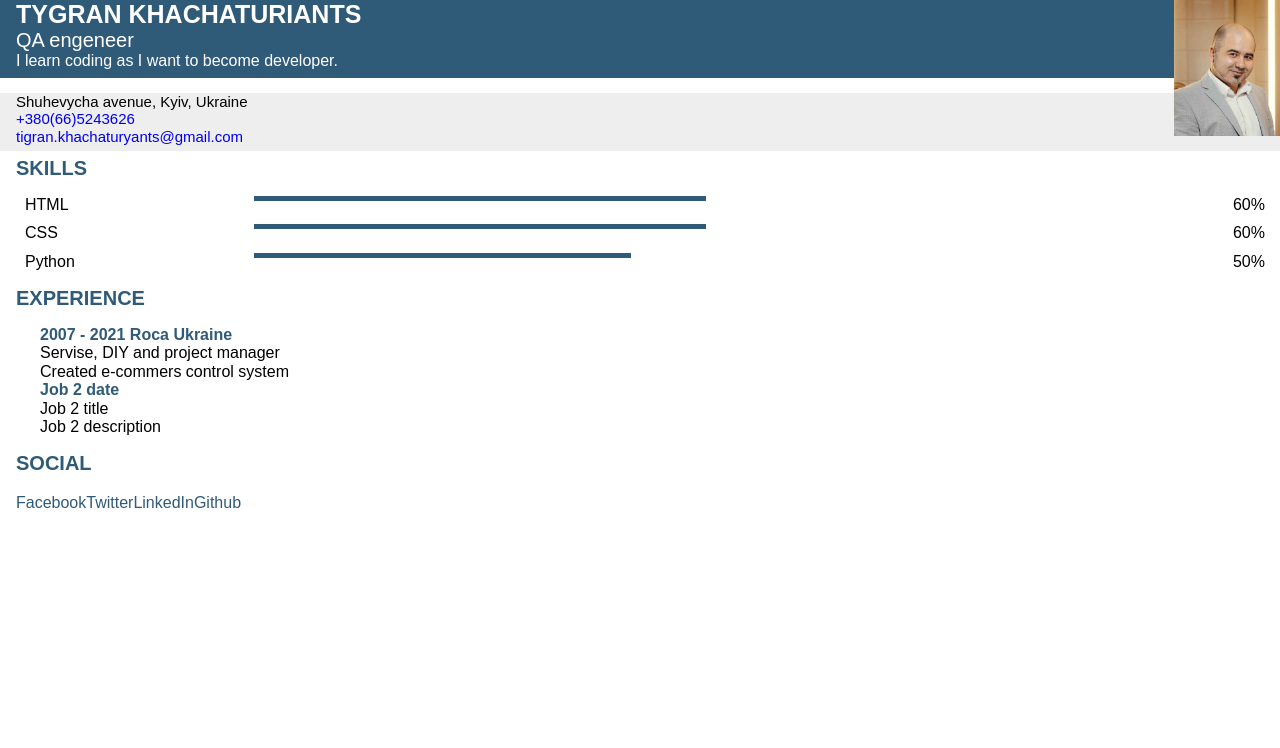
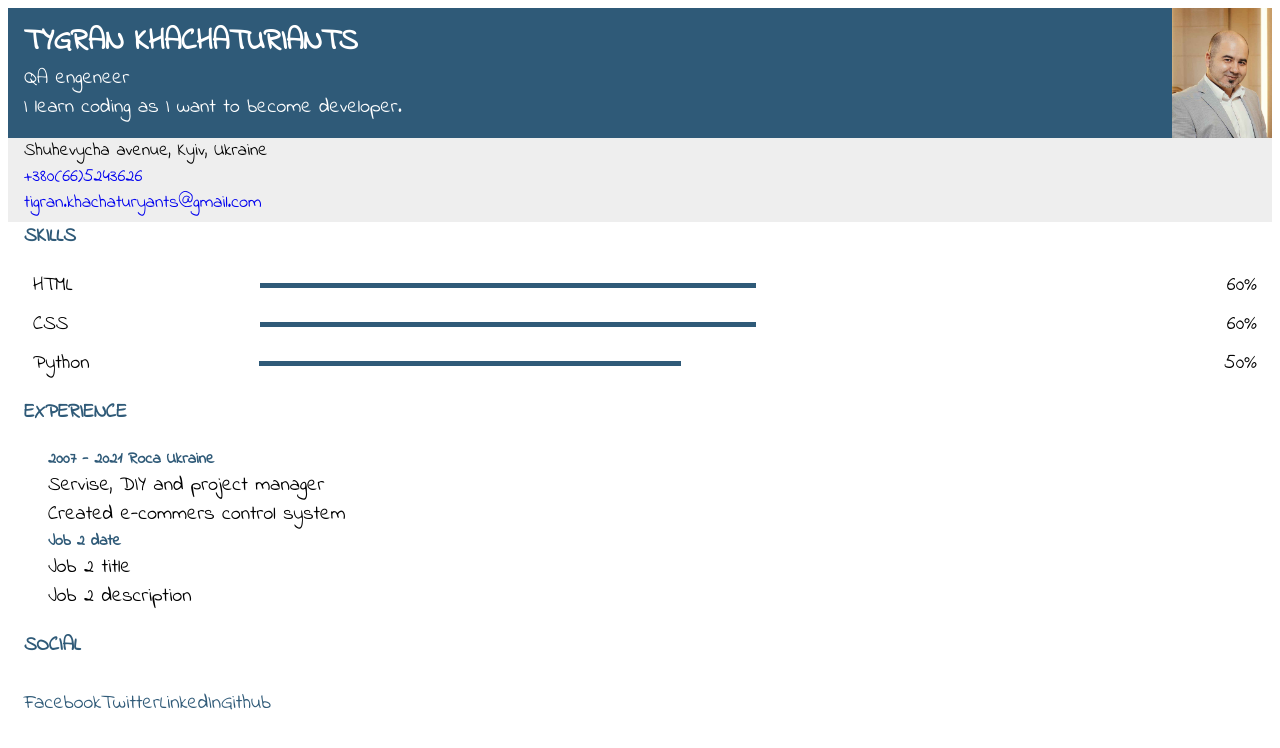
Before and after one commit to TigranKh21/CV, a plain HTML site: page index.html in a window 1280 px wide. Drawn offline with nearby package versions, Linux system fonts and the light colour scheme.

Commit message:
font is connected

```diff
--- a/index.html
+++ b/index.html
@@ -2,45 +2,48 @@
 <html>
 	<head>
 		<title>My CV</title>
-        <link
+
+        <link rel="preconnect" href="https://fonts.googleapis.com">
+        <link rel="preconnect" href="https://fonts.gstatic.com" crossorigin>
+        <link href="https://fonts.googleapis.com/css2?family=Indie+Flower&display=swap" rel="stylesheet">
+
+        <!-- <link
       rel="stylesheet"
       href="https://cdnjs.cloudflare.com/ajax/libs/modern-normalize/2.0.0/modern-normalize.min.css"
       integrity="sha512-4xo8blKMVCiXpTaLzQSLSw3KFOVPWhm/TRtuPVc4WG6kUgjH6J03IBuG7JZPkcWMxJ5huwaBpOpnwYElP/m6wg=="
       crossorigin="anonymous"
       referrerpolicy="no-referrer"
-    />
+    /> -->
         <link rel="stylesheet" href="./styles.css"/>
 	</head>
 	<body>
+		<header class="container">
+		    <div class="header-wrap">
                 <div class="intro">
-			<img src="./182_1_Interior_Armani.jpg" alt = "photo" height="136" width="106" </>
                     <div class="heading">Tygran Khachaturiants</div>
                     <div class="prof">QA engeneer</div>
                     <div class="summary">I learn coding as I want to become developer.</div>
                 </div>
-		<!--Contact Information-->
+                <div class="photo">
+                    <img src="./182_1_Interior_Armani.jpg" alt = "photo" width="100"/>
+                </div>
+            </div>
             <ul class="contact-info">
-			<!-- <div class="icon">
-				<div class="fas fa-map-signs"></div>
-			</div> -->
                 <li class="data">
                     Shuhevycha avenue, Kyiv, Ukraine
                 </li>
-<!-- 			<li class="icon">
-				<div class="fas fa-mobile-alt"></div>
-			</li> -->
                 <li class="data">
                     <a href="tel:+380665243626">+380(66)5243626</a>
-
                 </li>
-<!-- 			<div class="icon">
-				<div class="fas fa-envelope"></div>
-			</div> -->
                 <li class="data">
                     <a href="mailto:tigran.khachaturyants@gmail.com">tigran.khachaturyants@gmail.com</a>
-
                 </li>
             </ul>
+
+
+		</header>
+		<!--Contact Information-->
+
 		<!--Skills Section-->
 		<div class="subheading">Skills</div>
 		<div class="skills">
--- a/styles.css
+++ b/styles.css
@@ -1,3 +1,8 @@
+body {
+	font-family: Indie Flower, cursive;
+    font-size: 20px;
+}
+
 a {
     text-decoration: none;
 }
@@ -7,7 +12,7 @@ ul {
 }
 
 .heading{
-	font-size: 25px;
+	font-size: 20px;
 	font-weight: bolder;
 	text-transform: uppercase;
 }
@@ -15,23 +20,48 @@ ul {
 	background-color:#2F5A78;
 	color: white;
 	padding-left: 16px;
-	padding-bottom: 8px;
-	margin-bottom: 4px;
+	padding-top: 12px;
+    flex-grow: 1;
+    }
+
+.container {
+    width: 100%;
 }
-body {
-	font-family: Blippo, fantasy, "San serif";
+
+.header-wrap {
+    display: flex;
+    width: 100%;
+    justify-content: space-between;
+    position: relative;
 }
+
+.photo {
+    width: auto;
+    height: auto;
+}
+
+.photo img {
+    display: block;
+}
+
 .prof{
-	font-size: 20px;
+	font-size: 12px;
 	font-weight: lighter;
 }
+
+.summary {
+    font-size: 12px;
+}
+
 .contact-info{
-	font-size: 15px;
+	font-size: 18px;
 	padding-left: 16px;
 	padding-bottom: 6px;
-	margin-bottom: 6px;
+	margin-bottom: 0;
+    margin-top: 0;
 	background-color: #eeeeee
 }
+
 .subheading{
 	font-size: 20px;
 	font-weight: bolder;
@@ -55,7 +85,7 @@ body {
 	display: flex;
 	margin-bottom: 10px;
 	justify-content: space-between;
-	align-item: center;
+	align-items: center;
 	margin-left: -15px;
 }
 .skills ul li .skill_prog{
@@ -78,3 +108,44 @@ body {
 img{
 	float: right;
 }
+
+@media screen and (min-width: 366px) {
+    .summary {
+        font-size: 16px;
+    }
+
+    .prof{
+        font-size: 16px;
+    }
+
+}
+
+@media screen and (min-width: 435px) {
+    .summary {
+        font-size: 20px;
+    }
+
+/*     .prof {
+        font-size: 16px;
+    }
+ */
+    .heading {
+        font-size: 25px;
+    }
+
+}
+
+@media screen and (min-width: 510px) {
+    .summary {
+        font-size: 20px;
+    }
+
+    .prof {
+        font-size: 20px;
+    }
+
+    .heading {
+        font-size: 30px;
+    }
+
+}
```
Lines whose indentation alone changed are shown as unchanged.
